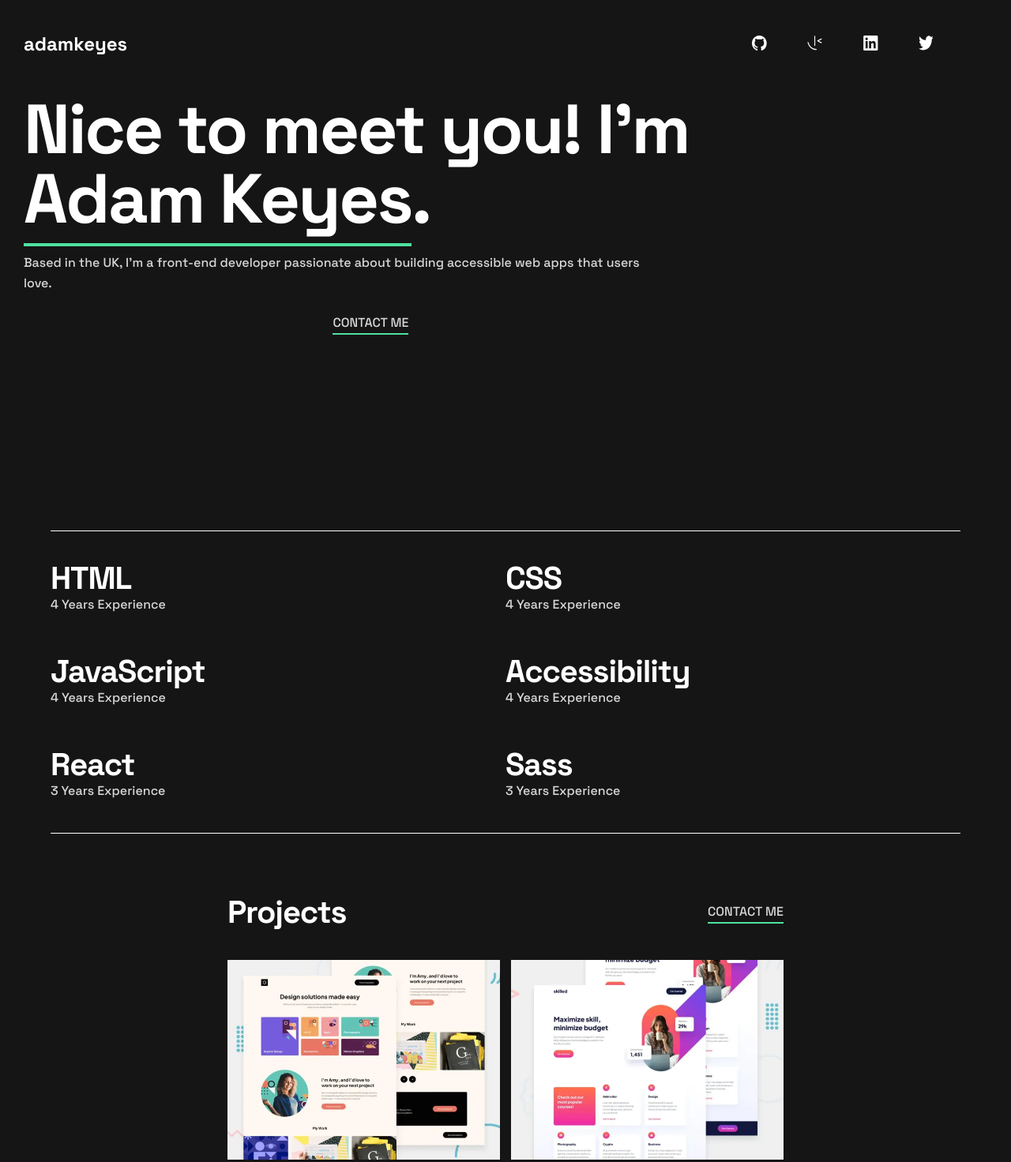
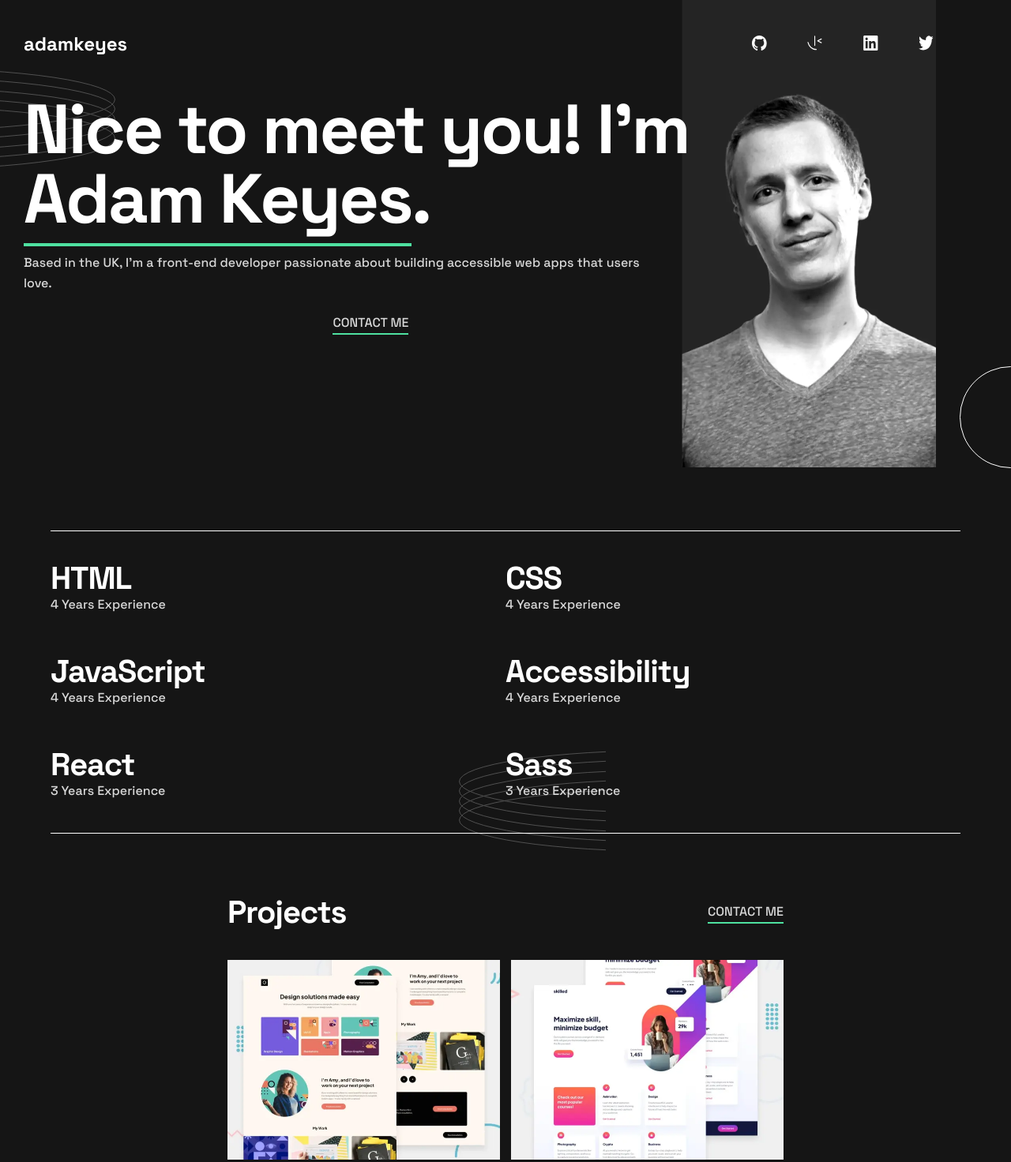
Before and after one commit to yoannbdn/challenge-portfolio, a website: page index.html in a window 1280 px wide. Shown: the top 1472 px of the page at 79% size. Drawn offline with Linux system fonts and the light colour scheme; the site is published under a folder, as on GitHub Pages, so addresses that start at the root find nothing; files whose address does not match are found by name.

Commit message:
IMg linkrel

```diff
--- a/style/sass/main.scss
+++ b/style/sass/main.scss
@@ -202,7 +202,7 @@ header{
     height: 383px;
     z-index: 1;
     margin-top: -100px;
-    background-image: url('/assets/images/image-profile-mobile.webp');
+    background-image: url('./assets/images/image-profile-mobile.webp');
     background-size: cover;
     background-repeat: no-repeat;
 }
@@ -380,7 +380,7 @@ footer{
         position: absolute;
         height: 130px;
         width: 530px;
-        background-image: url(/assets/images/pattern-rings.svg);
+        background-image: url("./assets/images/pattern-rings.svg");
         background-repeat: no-repeat;
         &__first{
             top: 125px;
@@ -401,7 +401,7 @@ footer{
         position: absolute;
         height: 130px;
         width: 130px;
-        background-image: url(/assets/images/pattern-circle.svg);
+        background-image: url('./assets/images/pattern-circle.svg');
         background-repeat: no-repeat;
         &__first{
             right: 0px;
@@ -426,7 +426,7 @@ footer{
     .image-profile{
         height: 600px;
         width: 322px;
-        background-image: url('/assets/images/image-profile-tablet.webp');
+        background-image: url('./assets/images/image-profile-tablet.webp');
         position: relative;
         left: 30%;
     }
```
Also changed, not shown: style/css/style.css.
